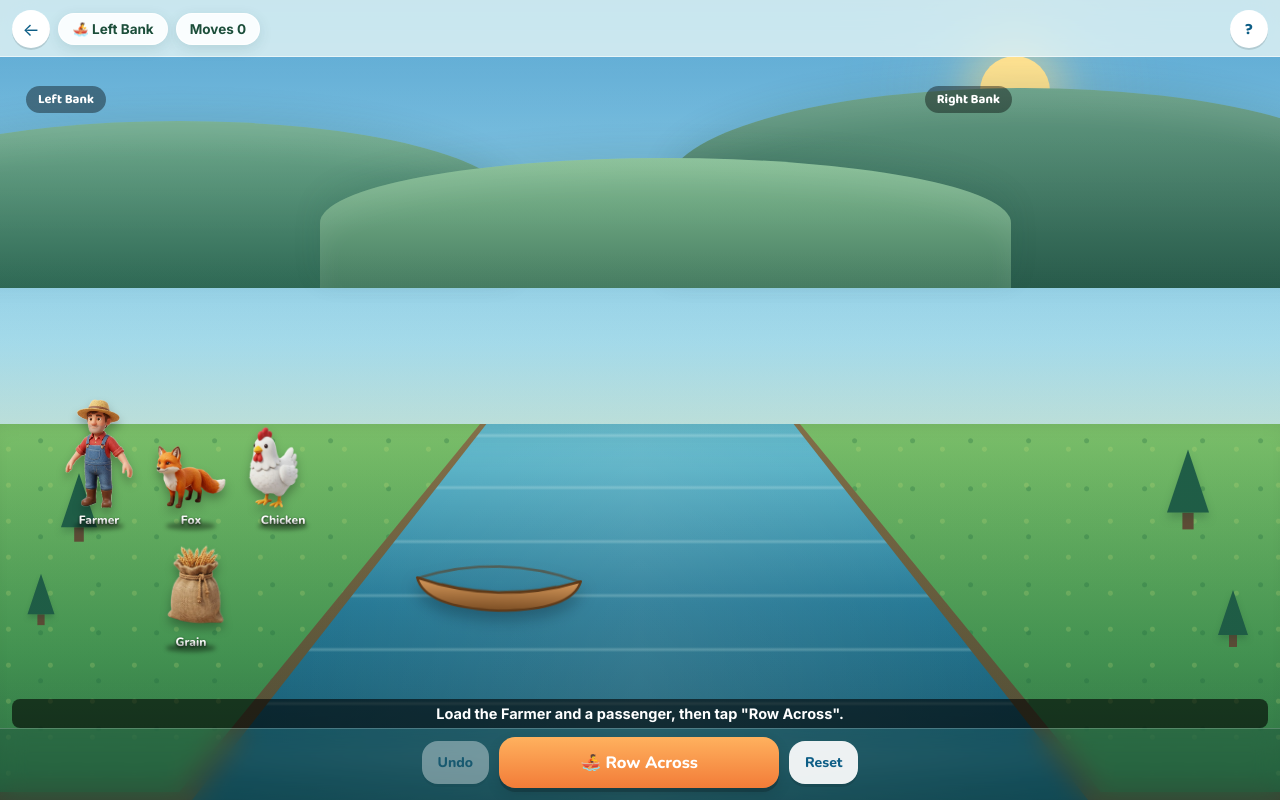
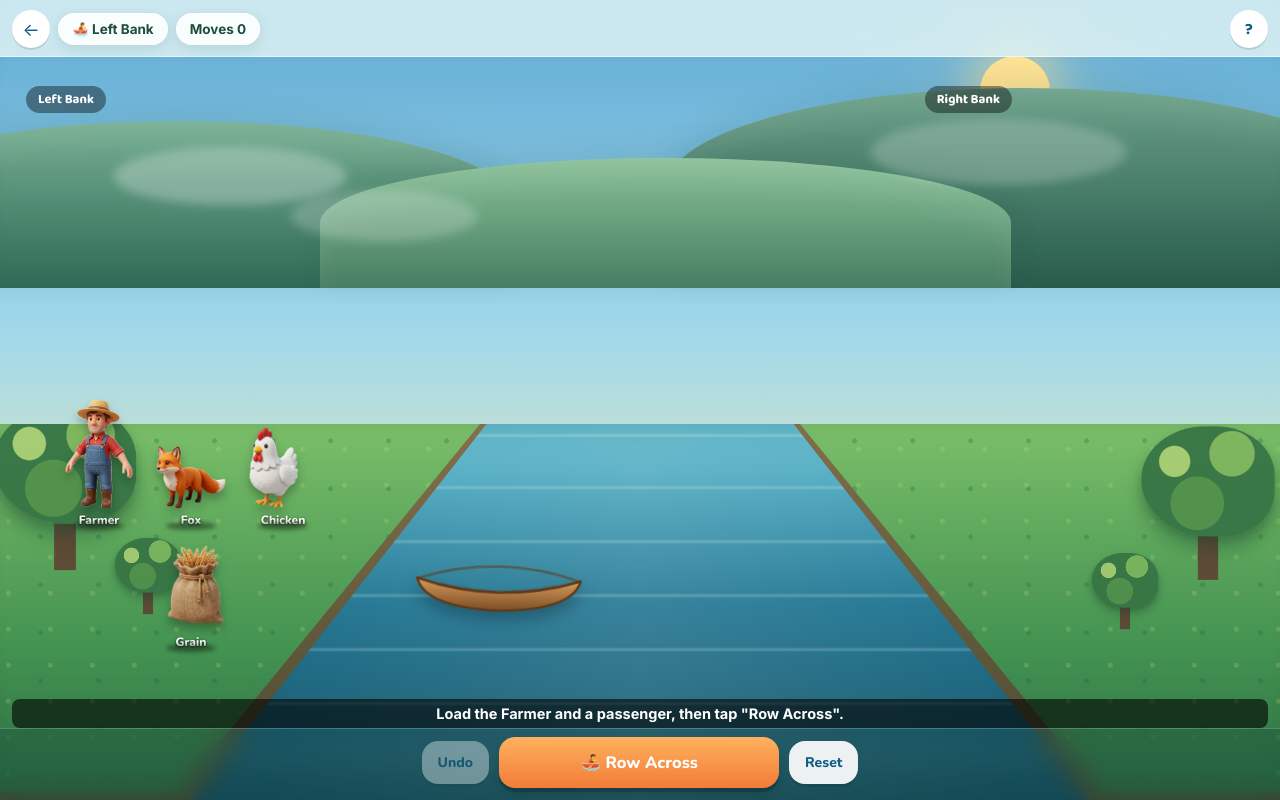
Before and after one commit to kayzalkz/tztwheel, a Flask app: page /challenge in a window 1280 px wide. Run offline with Flask 3, Linux system fonts and the light colour scheme.

Commit message:
Refine CSS landscape to match cinematic lake reference

```diff
--- a/templates/challenge.html
+++ b/templates/challenge.html
@@ -143,8 +143,95 @@
     .t3 { top: 10%; right: 12%; transform: scale(1.4); }
     .t4 { top: 45%; right: 5%; transform: scale(1); }
 
-    /* ---------- Interactive Game Stage ---------- */
-    .css-environment {
+  /* ---------- Cinematic CSS Landscape ---------- */
+  .css-environment {
+  background: #8fcfe4;
+  }
+  .css-environment::before {
+  content: '';
+  position: absolute;
+  inset: 0;
+  z-index: 8;
+  pointer-events: none;
+  background:
+    radial-gradient(ellipse 16% 7% at 20% 16%, rgba(255,255,255,.82) 0 45%, transparent 46%),
+    radial-gradient(ellipse 12% 6% at 28% 18%, rgba(255,255,255,.7) 0 45%, transparent 46%),
+    radial-gradient(ellipse 18% 8% at 68% 15%, rgba(255,255,255,.72) 0 44%, transparent 45%),
+    radial-gradient(ellipse 12% 6% at 77% 18%, rgba(255,255,255,.62) 0 44%, transparent 45%),
+    linear-gradient(180deg, rgba(255,255,255,.12), transparent 37%);
+  filter: blur(4px);
+  }
+  .css-environment::after {
+  content: '';
+  position: absolute;
+  inset: 0;
+  z-index: 9;
+  pointer-events: none;
+  background: linear-gradient(180deg, transparent 42%, rgba(25,75,62,.12) 67%, rgba(20,55,40,.22));
+  }
+  .css-sky {
+  inset: 0 0 45% 0;
+  background: linear-gradient(180deg, #4296c6 0%, #a9dff0 72%, #e6f1d7 100%);
+  }
+  .css-sun {
+  top: 14%; right: 13%;
+  background: #ffe3a0;
+  box-shadow: 0 0 34px 13px rgba(255,225,145,.5), 0 0 100px 34px rgba(255,240,185,.2);
+  }
+  .css-mountain {
+  bottom: 36%;
+  border-radius: 50% 50% 0 0;
+  box-shadow: inset 0 16px 20px rgba(255,255,255,.12), 0 -8px 26px rgba(33,80,61,.16);
+  }
+  .m1 { left: -12%; width: 54%; height: 31%; background: linear-gradient(180deg, #6da47d, #386c55); }
+  .m2 { right: -12%; width: 58%; height: 38%; background: linear-gradient(180deg, #7c9c7a, #526b59); }
+  .m3 { left: 18%; width: 66%; height: 25%; background: linear-gradient(180deg, #4f8969, #31634f); }
+  .css-ground {
+  inset: 50% 0 0 0;
+  background:
+    radial-gradient(ellipse at 17% 6%, rgba(213,231,129,.58), transparent 23%),
+    radial-gradient(ellipse at 87% 8%, rgba(212,226,132,.48), transparent 25%),
+    linear-gradient(180deg, #9bcf73 0%, #5da45a 54%, #397b4c 100%);
+  }
+  .css-dirt-base { background: linear-gradient(180deg, #9b724d, #604432); opacity: .78; }
+  .css-river-water {
+  background:
+    linear-gradient(90deg, rgba(255,255,255,.2), transparent 14%, rgba(255,255,255,.12) 54%, transparent 88%),
+    linear-gradient(180deg, #8bcbd0 0%, #438e9f 42%, #22647e 100%);
+  box-shadow: inset 0 0 42px rgba(22,70,81,.3), 0 -8px 30px rgba(209,245,232,.2);
+  }
+  .css-water-lines {
+  background: repeating-linear-gradient(0deg, transparent 0 26px, rgba(233,255,246,.32) 27px 29px, transparent 30px 55px);
+  animation: flowWater 4.5s linear infinite;
+  mix-blend-mode: screen;
+  }
+  .css-bank-left, .css-bank-right {
+  background:
+    radial-gradient(circle at 12% 25%, #fff2bc 0 2px, transparent 3px),
+    radial-gradient(circle at 33% 65%, #f6a3a0 0 2px, transparent 3px),
+    radial-gradient(circle at 72% 42%, #e4c979 0 2px, transparent 3px),
+    linear-gradient(180deg, #a9d77a 0%, #69ad5d 58%, #3f814d 100%);
+  background-size: 48px 42px, 57px 52px, 70px 48px, auto;
+  }
+  .css-tree-top {
+  width: 92px; height: 76px;
+  border: 0;
+  border-radius: 52% 48% 44% 56%;
+  background:
+    radial-gradient(circle at 25% 32%, #b1d778 0 12%, transparent 13%),
+    radial-gradient(circle at 68% 25%, #86bf62 0 18%, transparent 19%),
+    radial-gradient(circle at 42% 70%, #59994e 0 24%, transparent 25%),
+    #3d7c48;
+  box-shadow: 0 8px 12px rgba(23,65,39,.28);
+  }
+  .css-tree-trunk { width: 14px; height: 30px; background: linear-gradient(90deg,#62452f,#956540,#4f3627); }
+  .t1 { top: 3%; left: 3%; transform: scale(1.55); }
+  .t2 { top: 27%; left: 16%; transform: scale(.72); }
+  .t3 { top: 7%; right: 4%; transform: scale(1.45); }
+  .t4 { top: 31%; right: 17%; transform: scale(.72); }
+
+  /* ---------- Interactive Game Stage ---------- */
+  .css-environment {
         background: #9edcf0;
     }
     .css-environment::before {
```
